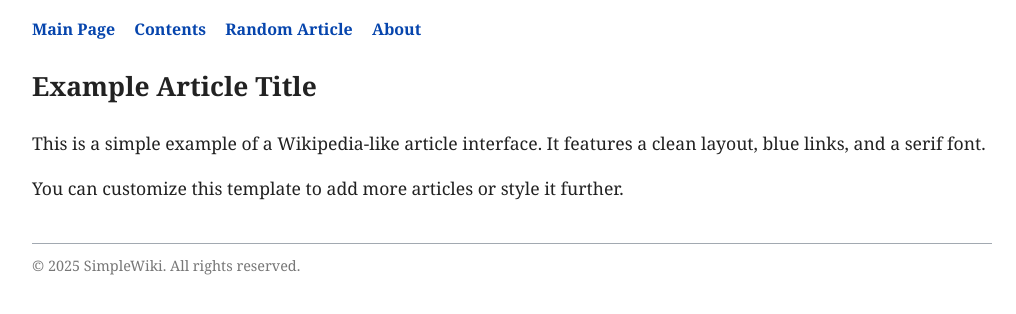
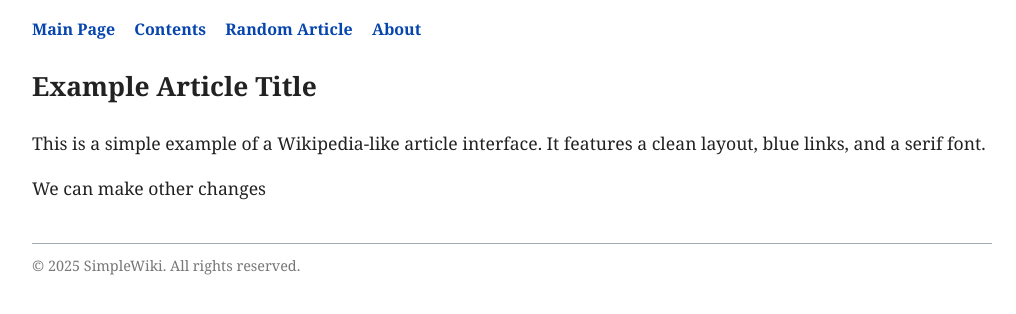
Before and after one commit to KhushiPoojary/github-test-actions, a plain HTML site: page index.html in a window 1280 px wide. Shown: the part 134-448 px from the top of the page, without its empty margins (128-1144 px from the left). Drawn offline with Linux system fonts and the light colour scheme.

Commit message:
feat:actions

```diff
--- a/index.html
+++ b/index.html
@@ -88,7 +88,7 @@
         </p>
 
         <p>
-            You can customize this template to add more articles or style it further.
+            We can make other changes
         </p>
     </main>
 
```
Also changed, not shown: 1 other file.
